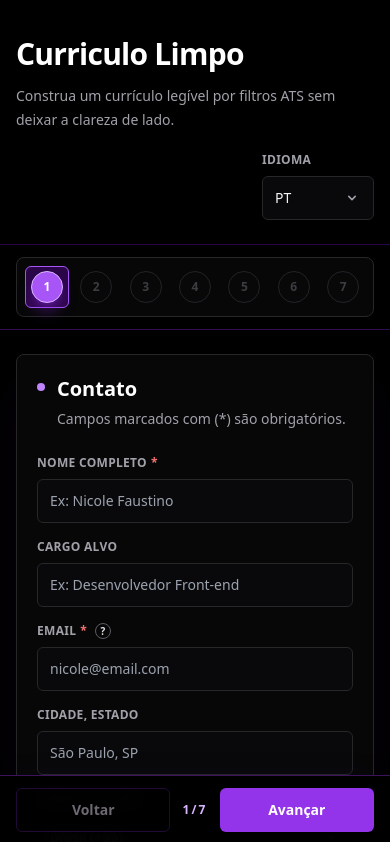
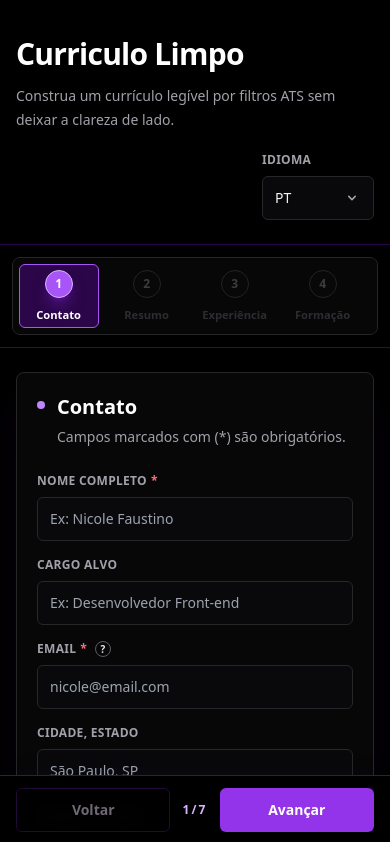
Before and after one commit to gustavfaustino/Curriculo-Limpo, a React (Create React App) app: page / in a window 390 px wide. Shown: the top 842 px of the page. Built offline with nearby package versions, Linux system fonts and the light colour scheme; the HTML template or start-up script is replaced by a standard one.

Commit message:
Adiciona centralização da aba ativa no scroll horizontal e melhora a responsividade dos itens da aba, trazendo um sistema wizard melhor usabilidade mobile

```diff
--- a/src/App.jsx
+++ b/src/App.jsx
@@ -83,6 +83,18 @@ function App() {
     const timer = setTimeout(() => setIsSaving(false), 800);
     return () => clearTimeout(timer);
   }, [resume]);
+
+  // Efeito para centralizar a aba ativa no scroll horizontal (Mobile)
+  useEffect(() => {
+    const activeTabElement = document.getElementById(`tab-${active}`);
+    if (activeTabElement) {
+      activeTabElement.scrollIntoView({
+        behavior: "smooth",
+        inline: "center",
+        block: "nearest",
+      });
+    }
+  }, [active]);
 
   // Ajuda contextual do telefone conforme o país.
   const phoneHint = useMemo(() => {
@@ -506,14 +518,14 @@ function App() {
           <div
             role="tablist"
             aria-label="Seções do currículo"
-            className="nav-tablist no-scrollbar flex snap-x snap-mandatory scroll-smooth overflow-x-auto gap-2 rounded-lg border border-zinc-800 bg-zinc-950/80 p-2 md:grid lg:pb-2"
+            className="nav-tablist flex snap-x snap-mandatory scroll-smooth overflow-x-auto gap-2 rounded-lg border border-zinc-800 bg-zinc-950/80 p-2 md:grid md:grid-cols-1 lg:pb-2"
           >
             {TABS.map((tab, index) => {
               const stepStatus = wizardStatuses[tab];
               const isLocked = index > maxUnlockedStep;
               const isActive = active === tab;
 
-              // Lógica do indicador numérico (extraída do ternário aninhado)
+              // Lógica do indicador numérico
               let dotClass = "border-zinc-700 bg-zinc-950 text-zinc-500";
               if (isActive) {
                 dotClass =
@@ -524,7 +536,7 @@ function App() {
                 dotClass = "border-purple-500 bg-purple-950 text-purple-100";
               }
 
-              // Lógica do estilo do botão (extraída do ternário aninhado)
+              // Lógica do estilo do botão
               let buttonStatusClass =
                 "border-transparent text-zinc-400 hover:border-purple-900/70 hover:bg-zinc-900 hover:text-zinc-100";
               if (isActive) {
@@ -545,19 +557,20 @@ function App() {
                   onClick={() => handleTabChange(tab)}
                   disabled={isLocked}
                   aria-disabled={isLocked}
-                  className={`nav-tab-item flex min-h-[48px] snap-start shrink-0 items-center gap-3 rounded-md border px-3 text-left text-sm transition disabled:cursor-not-allowed disabled:opacity-50 md:w-full ${buttonStatusClass}`}
+                  className={`nav-tab-item flex snap-start shrink-0 min-w-[80px] flex-col items-center justify-center gap-1.5 rounded-md border p-2 text-center transition disabled:cursor-not-allowed disabled:opacity-50 md:min-w-0 md:w-full md:flex-row md:items-center md:justify-start md:gap-3 md:px-3 md:py-2.5 md:text-left ${buttonStatusClass}`}
                 >
                   <span
-                    className={`wizard-dot flex h-8 w-8 shrink-0 items-center justify-center rounded-full border text-xs font-bold ${dotClass}`}
+                    className={`wizard-dot flex h-7 w-7 shrink-0 items-center justify-center rounded-full border text-xs font-bold md:h-8 md:w-8 ${dotClass}`}
                     aria-hidden="true"
                   >
                     {index + 1}
                   </span>
-                  <span className="wizard-label min-w-0 flex-1">
-                    <span className="block truncate font-semibold">
+
+                  <span className="wizard-label flex min-w-0 flex-1 flex-col items-center md:items-start">
+                    <span className="block max-w-[85px] truncate text-xs font-semibold leading-tight md:max-w-none md:text-sm">
                       {t.sections[tab]}
                     </span>
-                    <span className="block text-xs text-purple-300/80">
+                    <span className="hidden text-[10px] text-purple-300/80 md:block md:text-xs">
                       {t.wizard[stepStatus]}
                     </span>
                   </span>
--- a/src/index.css
+++ b/src/index.css
@@ -77,37 +77,83 @@
     z-index: 50;
     margin-left: -1rem;
     margin-right: -1rem;
-    padding: 0.75rem 1rem;
+    padding: 0.75rem 0.75rem;
     background-color: rgba(0, 0, 0, 0.94);
     backdrop-filter: blur(12px);
     -webkit-backdrop-filter: blur(12px);
     border-bottom: 1px solid rgba(126, 34, 206, 0.38);
   }
 
+  /* Troca o Grid rígido por Flex com rolagem horizontal */
   .nav-tablist {
-    display: grid;
-    grid-template-columns: repeat(7, minmax(0, 1fr));
-    gap: 0.35rem;
-    overflow: visible;
-    padding: 0.5rem !important;
-    white-space: normal;
+    display: flex;
+    overflow-x: auto;
+    scroll-snap-type: x mandatory;
+    -webkit-overflow-scrolling: touch;
+    gap: 0.5rem;
+    padding: 0.35rem !important;
   }
 
+  /* Garante largura mínima individual e área de toque acessível */
   .nav-tab-item {
-    min-width: 0;
-    min-height: 42px;
+    flex: 0 0 auto; /* Impede que o flex encolha o botão */
+    scroll-snap-align: center;
+    min-width: 80px; /* Espaço suficiente para o texto sem encostar no vizinho */
+    min-height: 56px;
+    flex-direction: column;
     justify-content: center;
-    padding: 0;
+    align-items: center;
+    padding: 0.35rem 0.25rem;
+    text-align: center;
+  }
+
+  /* Estilização da barra de rolagem visível para mobile */
+  .nav-tablist::-webkit-scrollbar {
+    display: block;
+    height: 4px; /* Barra fina e discreta na parte inferior */
+  }
+
+  .nav-tablist::-webkit-scrollbar-track {
+    background: rgba(24, 24, 27, 0.6); /* Zinc-900 */
+    border-radius: 9999px;
+  }
+
+  .nav-tablist::-webkit-scrollbar-thumb {
+    background: rgba(168, 85, 247, 0.5); /* Purple-500 com transparência */
+    border-radius: 9999px;
+  }
+
+  .nav-tablist::-webkit-scrollbar-thumb:hover {
+    background: rgba(168, 85, 247, 0.8);
+  }
+
+  /* Suporte para Firefox */
+  .nav-tablist {
+    scrollbar-width: thin;
+    scrollbar-color: rgba(168, 85, 247, 0.5) rgba(24, 24, 27, 0.6);
   }
 
   .wizard-label {
-    display: none;
+    display: flex;
+    flex-direction: column;
+    align-items: center;
+    width: 100%;
+    margin-top: 0.25rem;
+  }
+
+  .wizard-label > span:first-child {
+    font-size: 0.7rem; /* ~11px */
+    line-height: 1.2;
+    font-weight: 600;
+    white-space: nowrap; /* Evita quebras estranhas na mesma palavra */
+    text-align: center;
   }
 
   .wizard-dot {
-    height: 2rem;
-    width: 2rem;
+    height: 1.75rem; /* 28px */
+    width: 1.75rem;
     font-size: 0.75rem;
+    flex-shrink: 0;
   }
 
   .phone-fieldset {
```
